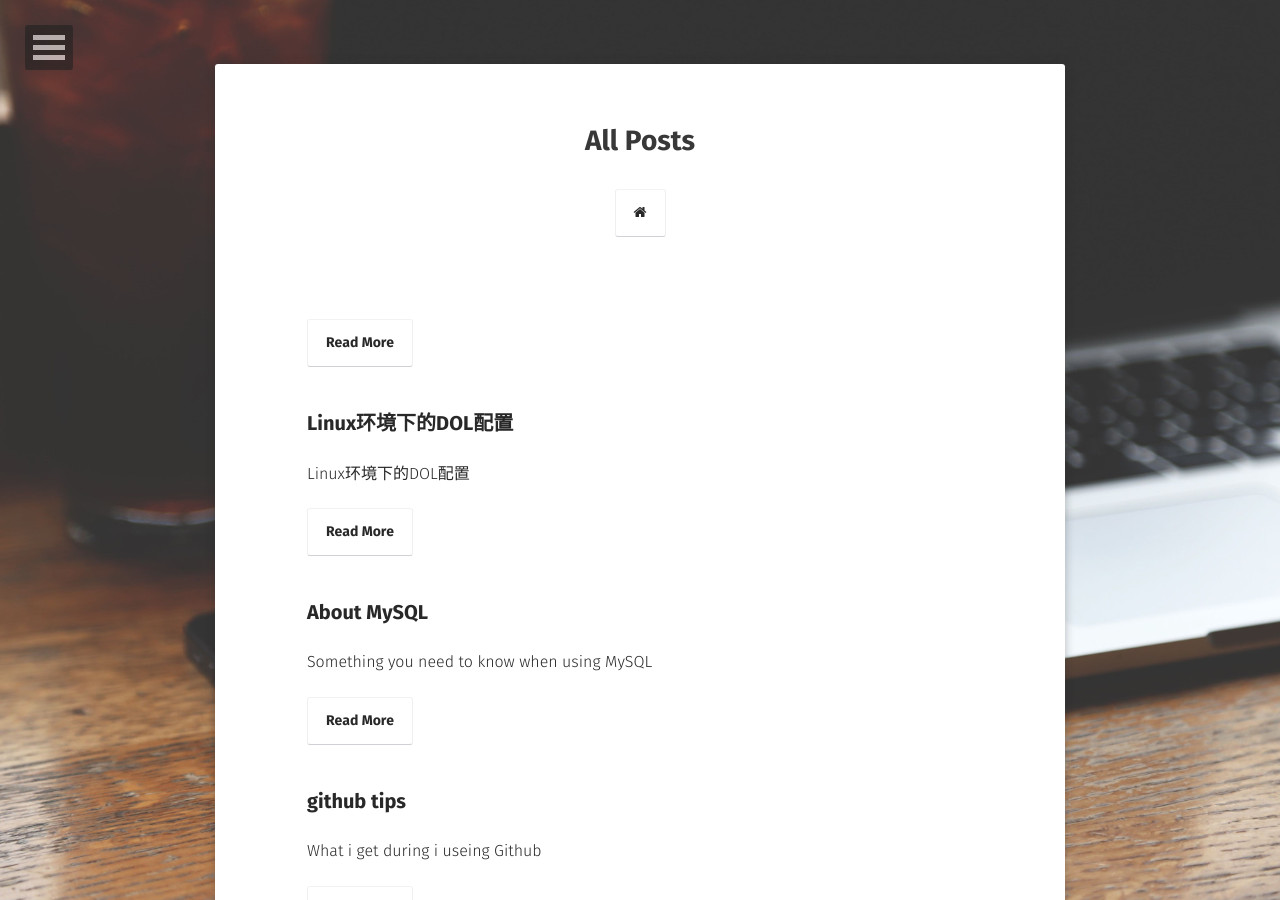
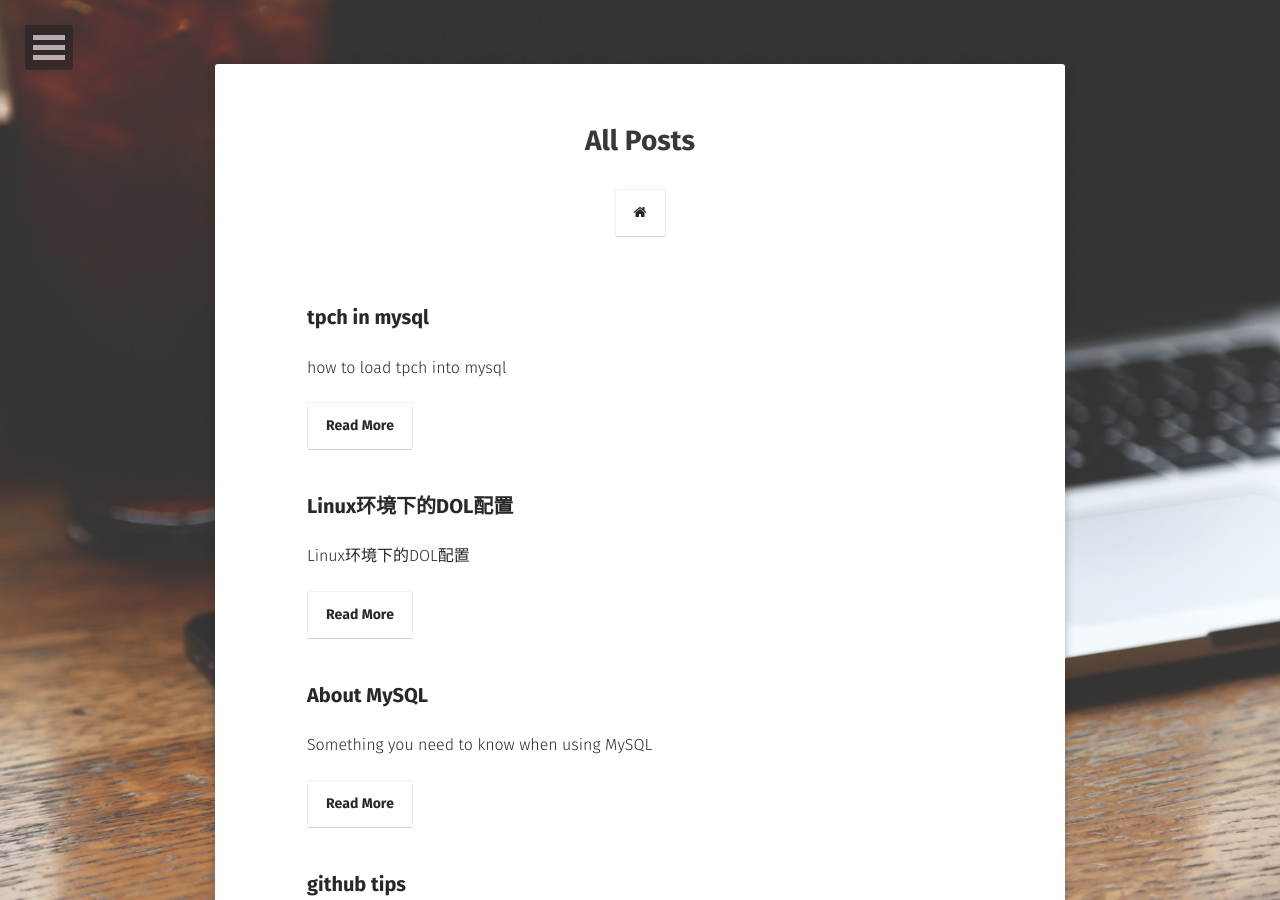
Before and after one commit to wangrx33/wangrx33.github-io, a Jekyll site: the page built from posts/index.md, in a window 1280 px wide and 900 px high. Built offline with Jekyll 4.4.1, drawn with Linux system fonts in a browser that asks for light colours; some web fonts are replaced.

Commit message:
Update 2017-10-09-tpch-in-mysql.md

````diff
--- a/_posts/2017-10-09-tpch-in-mysql.md
+++ b/_posts/2017-10-09-tpch-in-mysql.md
@@ -1,8 +1,8 @@
 ---
-layout:tpch in mysql
-data:2017-10-09
-title:tpch in mysql
-
+layout: post
+title:  " tpch in mysql "
+date:   2017-10-09
+excerpt: "how to load tpch into mysql "
 ---
 
 ```html
````
